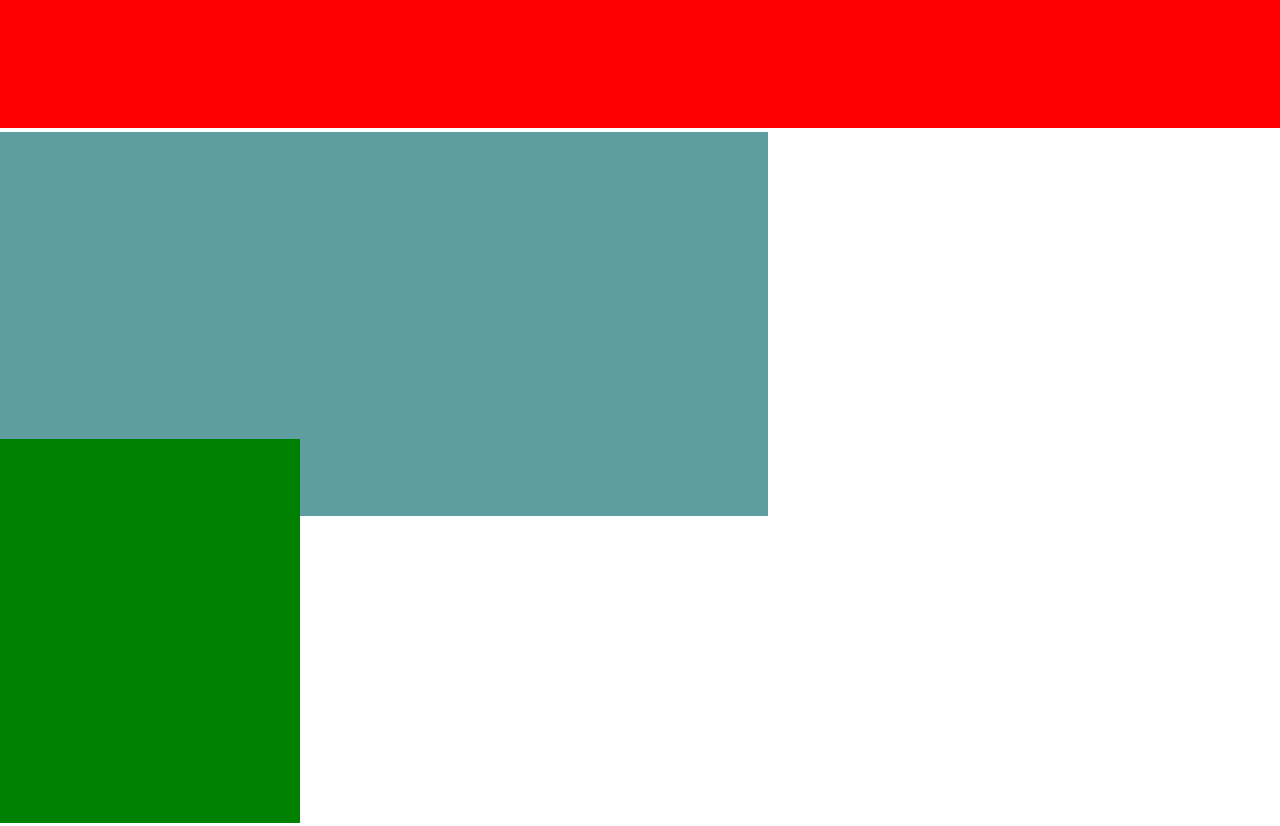
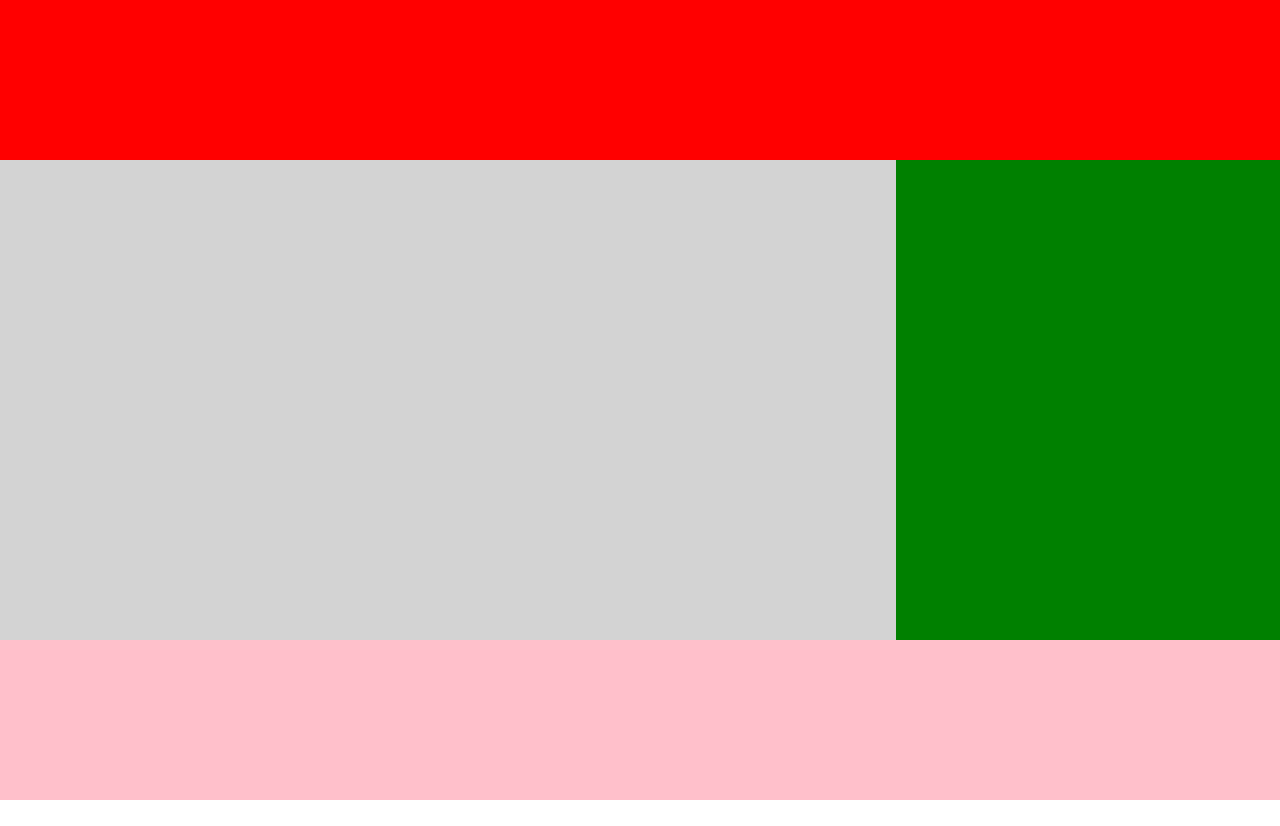
Before and after one commit to RomaniukD/Project-30, a plain HTML site: page index.html in a window 1280 px wide. Shown: the top 826 px of the page. After the commit the page ends 800 px from the top, so only its background shows below. Drawn offline with Linux system fonts and the light colour scheme.

Commit message:
Update style.css

```diff
--- a/style.css
+++ b/style.css
@@ -1,43 +1,39 @@
-header,
-main,
-aside,
-footer {
-    display: inline-block;
-}
-
  body {
             margin: 0;
             padding: 0;
         }
+
         .container {
-    height: 80vh;
-    width: 100vw;
-}
-main {
-    background-color: cadetblue;
-    width: 60%;
-    height: 60%;
+            display: flex;
+            flex-direction: column;
+            height: 100vh;
         }
 
         header {
             background-color: red;
-    height: 20%;
-    min-width: 100%;
+            height: 20vh;
+            width: 100%;
+        }
+
+        main {
+            display: flex;
+            flex: 1;
+            background-color: cadetblue;
+            justify-content: space-between;
         }
 
         section {
-    width: 80%;
-    height: 80%;
+            background-color: lightgray;
+            flex: 1;
         }
 
         aside {
             background-color: green;
-    width: 39%;
-    height: 100%;
+            width: 30%;
         }
 
         footer {
             background-color: pink;
+            height: 20vh;
             width: 100%;
-    height: 20vh;
         }
```
Lines whose indentation alone changed are shown as unchanged.
